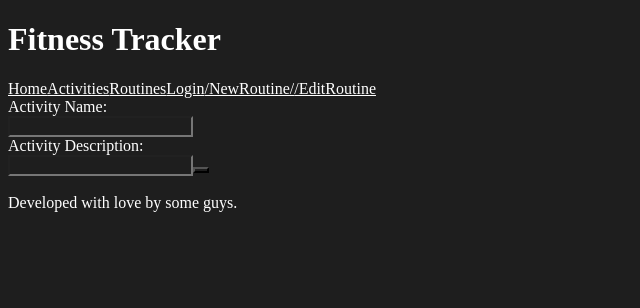
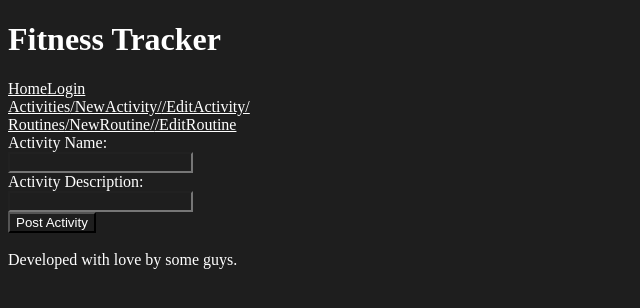
Before and after one commit to andrew-brandon-team/FitnessFrontEnd, a React (Create React App) app: page /add-activity in a window 1280 px wide. Shown: the top 308 px of the page, without its empty margins (0-640 px from the left). Built offline with nearby package versions, Linux system fonts and the light colour scheme.

Commit message:
all but the last two fetches added to file, all components added to nav temporarily

```diff
--- a/src/components/ActivityEdit.js
+++ b/src/components/ActivityEdit.js
@@ -3,7 +3,7 @@ import React from 'react';
 const ActivityEdit = () => {
   return (
     <div>
-
+      Edit Activity Form Here:
     </div>
   )
 }
--- a/src/components/AddActivity.js
+++ b/src/components/AddActivity.js
@@ -53,8 +53,9 @@ const AddActivity = () => {
         <label>Activity Description: </label>
         <br />
         <input onChange={updateDescription} value={description} type="text"></input>
+        <br />
 
-        <button type="submit" />
+        <button type="submit">Post Activity</button>
         <br />
         <br />
 
--- a/src/components/Navbar.js
+++ b/src/components/Navbar.js
@@ -9,13 +9,17 @@ const Navbar = () => {
 
         <Link to="/">Home</Link>
 
+        <Link to="login">Login</Link>
+        <br />
+
         <Link to="activities">Activities</Link>
 
+        <Link to="add-activity">/NewActivity/</Link>
+
+        <Link to="edit-activity">/EditActivity/</Link>
+        <br />
+
         <Link to="routines">Routines</Link>
-
-        <Link to="login">Login</Link>
-
-        {/* ternary for login/profile */}
 
         <Link to="add-routine">/NewRoutine/</Link>
 
--- a/src/index.js
+++ b/src/index.js
@@ -10,6 +10,7 @@ import Register from './components/Register';
 
 import Activities from './components/Activities';
 import ActivityDetails from './components/ActivityDetails';
+import ActivityEdit from './components/ActivityEdit';
 import AddActivity from './components/AddActivity';
 
 import Routines from './components/Routines';
@@ -47,6 +48,10 @@ export const router = createBrowserRouter([
         element: <ActivityDetails />
       },
       {
+        path: "edit-activity",
+        element: <ActivityEdit />
+      },
+      {
         path: "add-activity",
         element: <AddActivity />
       },
```
